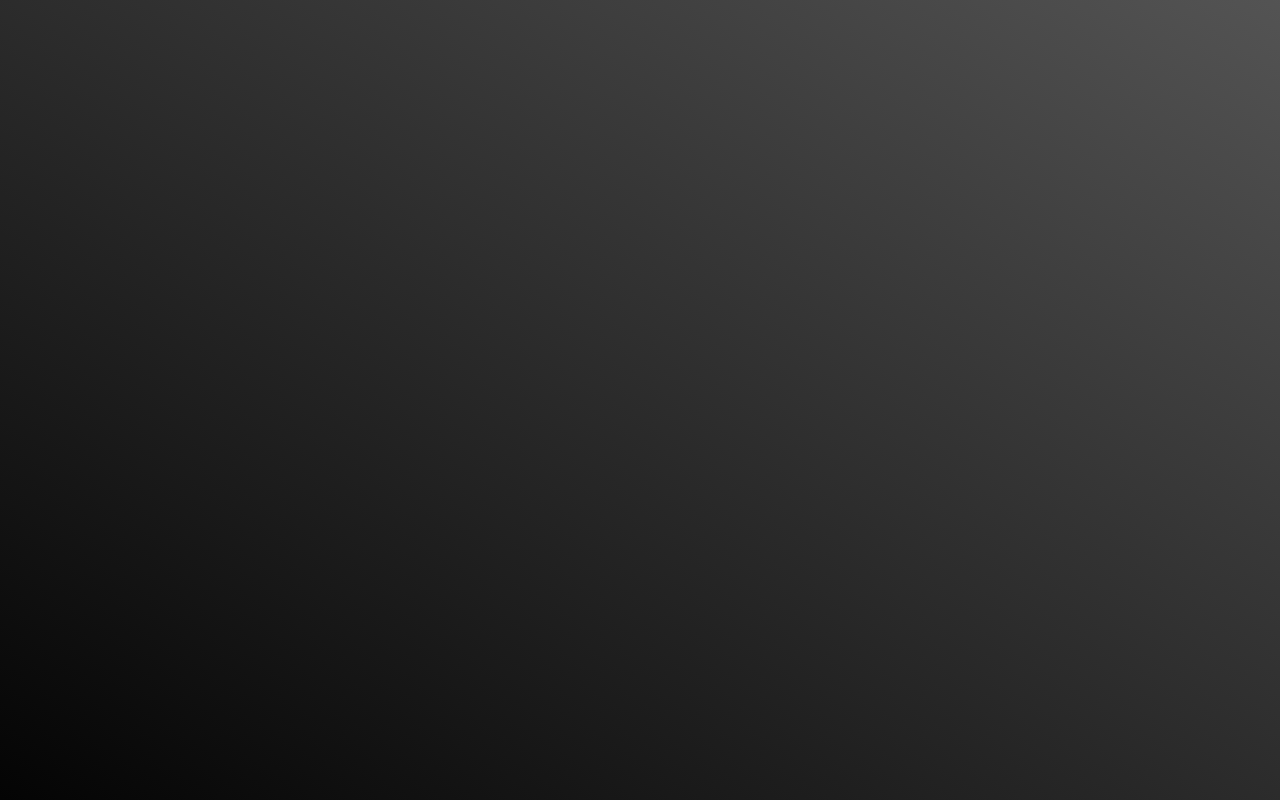
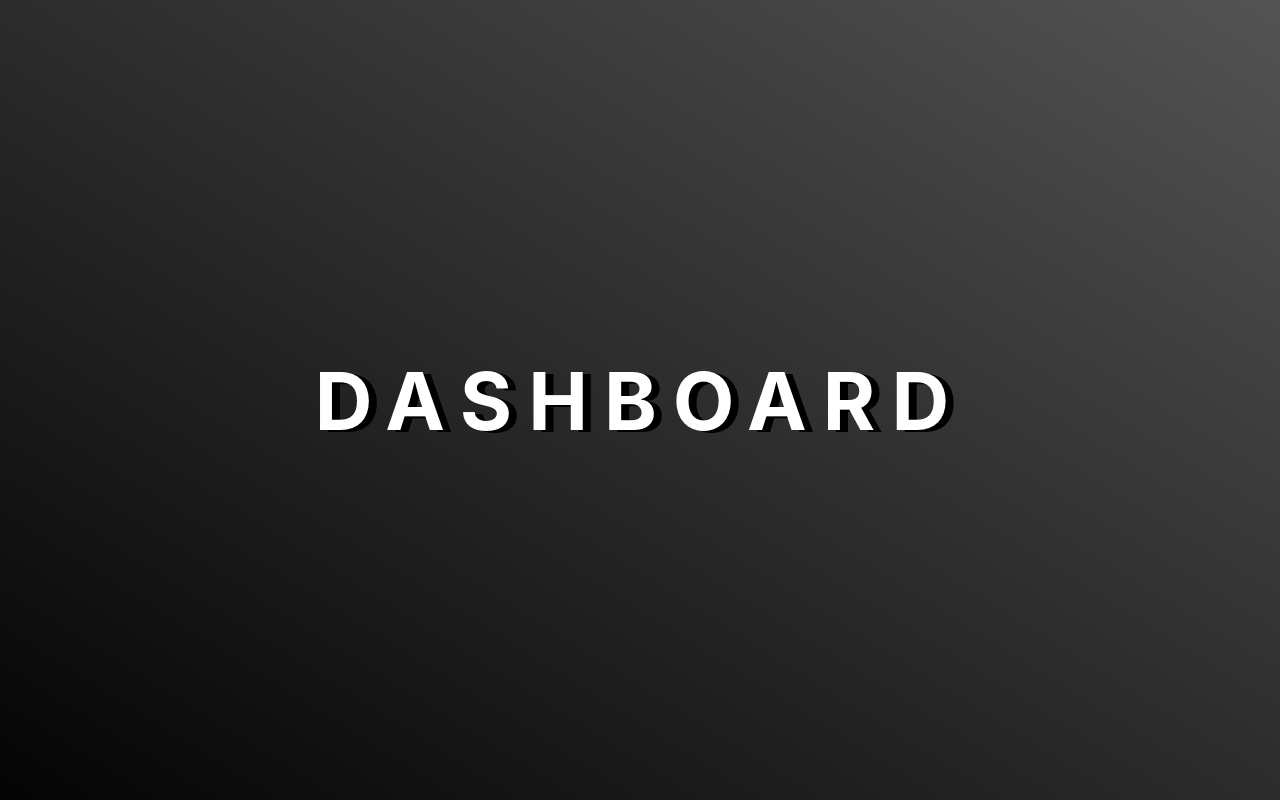
Before and after one commit to duyvodev/register-form, a React (Create React App) app: page /dashboard in a window 1280 px wide. Before the commit this address had no page. Built offline with nearby package versions, Linux system fonts and the light colour scheme.

Commit message:
add: react router

```diff
--- a/src/App.js
+++ b/src/App.js
@@ -2,6 +2,9 @@ import SignUpForm from "./containers/SignUpForm/SignUpForm";
 import SignInForm from "./containers/SignInForm/SignInForm";
 import { Routes, Route } from "react-router-dom"
 import "./App.css";
+import ErrorPage from "./containers/ErrorPage/ErrorPage";
+import Dashboard from "./containers/Dashboard/Dashboard";
+import SettingPage from "./containers/SettingPage/SettingPage";
 
 function App() {
   return (
@@ -9,6 +12,10 @@ function App() {
       <Routes>
         <Route path="/register-form" element={<SignUpForm />} />
         <Route path="/sign-in-form" element={<SignInForm />} />
+        <Route path="/dashboard" element={<Dashboard />} />
+        <Route path="/setting" element={<SettingPage />} />
+
+        <Route path="/*" element={<ErrorPage />} />
       </Routes>
     </div>
   );
--- a/src/components/GlobalDataContext/GlobalDataContext.js
+++ b/src/components/GlobalDataContext/GlobalDataContext.js
@@ -4,20 +4,42 @@ import api from "../../api/user";
 const GlobalDataContext = React.createContext();
 
 function GlobalDataProvider(props) {
-  const [loadingStatus, setLoadingStatus] = useState(false);
+  const [loadingSignUpStatus, setLoadingSignUpStatus] = useState(false);
+  const [loadingSignInStatus, setLoadingSignInStatus] = useState(false);
   const [userData, setUserDate] = useState({});
 
+  const changeLoadingSignUpStatus = (status) => {
+    setLoadingSignInStatus(status)
+  }
+
   const hideLoading = () => {
-    setLoadingStatus(false);
+    setLoadingSignUpStatus(false);
   };
   const showLoading = () => {
-    setLoadingStatus(true);
+    setLoadingSignUpStatus(true);
   };
 
-  //   useEffect(() => {
-  //     fetchUserData();
-  //     // eslint-disable-next-line
-  //   }, []);
+  function getToken(user){
+    if(user.userName === "admin" && user.passwd === "123123asd"){
+      return {
+        "status": 200,
+        "role": "admin",
+        "token": "ADMIN999666111"
+      }
+    }
+    else if(user.userName === "user123" && user.passwd === "asdasd123"){
+      return {
+        "status": 200,
+        "role": "user",
+        "token": "USER91239912390"
+      }
+    }
+    else{
+      return {
+        "status": 401,
+      }
+    }
+  }
 
   async function fetchUserData() {
     showLoading();
@@ -36,17 +58,12 @@ function GlobalDataProvider(props) {
     setUserDate(data);
   }
 
-  // const setField = (field, val) => {
-  //   const _value = { ...value };
-  //   _value[field] = val;
-  //   setValue(_value);
-  // };
-
   const providerValues = {
-    loadingStatus,
+    loadingSignUpStatus,
+    loadingSignInStatus,
     fetchUserData,
-    // hideLoading,
-    // showLoading,
+    changeLoadingSignUpStatus,
+    getToken
   };
 
   return (
--- /dev/null
+++ b/src/containers/Dashboard/Dashboard.js
@@ -0,0 +1,13 @@
+import "./styles.css"
+import {Link} from "react-router-dom"
+
+
+export default function Dashboard(){
+    return (
+        <>
+            <div className="dashboard">
+                <h1 className="dashboardWords">dashboard</h1>
+            </div>
+        </>
+    )
+}
--- /dev/null
+++ b/src/containers/Dashboard/styles.css
@@ -0,0 +1,14 @@
+.dashboard{
+    width: 100vw;
+    height: 100vh;
+    display: flex;
+}
+
+.dashboardWords{
+    margin: auto;
+    text-transform: uppercase;
+    color: #fff;
+    letter-spacing: 16px;
+    font-size: 5rem;
+    text-shadow: 8px 2px black;
+}
--- /dev/null
+++ b/src/containers/ErrorPage/ErrorPage.js
@@ -0,0 +1,12 @@
+import "./styles.css"
+import {Link} from "react-router-dom"
+
+export default function ErrorPage(){
+    return (
+        <>
+            <div className="errorWrapper">
+                <h1 className="errorWords">404 error</h1>
+            </div>
+        </>
+    )
+}
--- /dev/null
+++ b/src/containers/ErrorPage/styles.css
@@ -0,0 +1,14 @@
+.errorWrapper{
+    width: 100vw;
+    height: 100vh;
+    display: flex;
+}
+
+.errorWords{
+    margin: auto;
+    text-transform: uppercase;
+    color: #fff;
+    letter-spacing: 16px;
+    font-size: 5rem;
+    text-shadow: 8px 2px black;
+}
--- /dev/null
+++ b/src/containers/SettingPage/SettingPage.js
@@ -0,0 +1,12 @@
+import "./styles.css"
+import {Link} from "react-router-dom"
+
+export default function SettingPage(){
+    return (
+        <>
+            <div className="SettingWrapper">
+                <h1 className="SettingWords">setting</h1>
+            </div>
+        </>
+    )
+}
--- /dev/null
+++ b/src/containers/SettingPage/styles.css
@@ -0,0 +1,14 @@
+.SettingWrapper{
+    width: 100vw;
+    height: 100vh;
+    display: flex;
+}
+
+.SettingWords{
+    margin: auto;
+    text-transform: uppercase;
+    color: #fff;
+    letter-spacing: 16px;
+    font-size: 5rem;
+    text-shadow: 8px 2px black;
+}
--- a/src/containers/SignInForm/SignInForm.js
+++ b/src/containers/SignInForm/SignInForm.js
@@ -1,13 +1,18 @@
 import { useState } from "react";
-import { Link } from "react-router-dom";
+import { Link, useNavigate } from "react-router-dom";
 import "./styles.css"
 import FormWrapper from "../../components/FormWrapper/FormWrapper";
 import FormHeader from "../../components/FormHeader/FormHeader";
 import FormItem from "../../components/FormItem/FormItem";
 import Button from "../../components/Button/Button";
 import Notification from "../../components/Notification/Notification";
+import Loader from "../Loader/Loader";
+import { useGlobalData } from "../../components/GlobalDataContext/GlobalDataContext";
+
 
 export default function SignUpForm() {
+    let navigate = useNavigate();
+
     const [userName, setUserName] = useState("");
     const [passwdType, setPasswdType] = useState("password");
     const [passwd, setPasswd] = useState("");
@@ -21,6 +26,8 @@ export default function SignUpForm() {
     const [passWdValidationColor, setPassWdValidationColor] = useState("");
     const [passWdHidden, setPassWdHidden] = useState(true);
 
+    // LOCAL STORAGE ==> Save users' data
+    const {loadingSignInStatus, getToken, changeLoadingSignUpStatus} = useGlobalData()
     //   Click button
     const handleSubmit = () => {
         // let resultJson = "";
@@ -31,9 +38,24 @@ export default function SignUpForm() {
             handleBlurUserName() &&
             handleBlurPasswd()
         ) {
-            //   fetchUserData();
-        }
+            const user = {
+                userName,
+                passwd
+            }
+            const userData = getToken(user)
+
+            if(userData.status === 401){
+                navigate("/404")
+            }
+            else if(userData.role === "user"){
+                navigate("/dashboard")
+            }
+            else if(userData.role === "admin"){
+                navigate("/setting")
+            }
+       }
     };
+
 
     //   UserName
     const handleInputUserName = (e) => {
@@ -148,7 +170,7 @@ export default function SignUpForm() {
                     />
                 </div>
             </FormWrapper>
-            {/* {loadingStatus && <Loader />} */}
+            {loadingSignInStatus && <Loader />}
             {/* <Notification type="success" msg="Register Successful!" handleOnClick={hideNotification} /> */}
         </>
     )
--- a/src/containers/SignUpForm/SignUpForm.js
+++ b/src/containers/SignUpForm/SignUpForm.js
@@ -42,7 +42,7 @@ export default function Form() {
   const [rePassWdHidden, setRePassWdHidden] = useState(true);
 
   const valueProvider = useGlobalData();
-  const { loadingStatus, fetchUserData } = valueProvider;
+  const { loadingSignUpStatus, fetchUserData } = valueProvider;
   //   Click button
   const handleSubmit = () => {
     // let resultJson = "";
@@ -308,7 +308,7 @@ export default function Form() {
           />
         </div>
       </FormWrapper>
-      {loadingStatus && <Loader />}
+      {loadingSignUpStatus && <Loader />}
       <Notification type="success" msg="Register Successful!" handleOnClick={hideNotification} />
     </>
   );
```
Also changed, not shown: src/api/user.js (+23 -1 lines).
